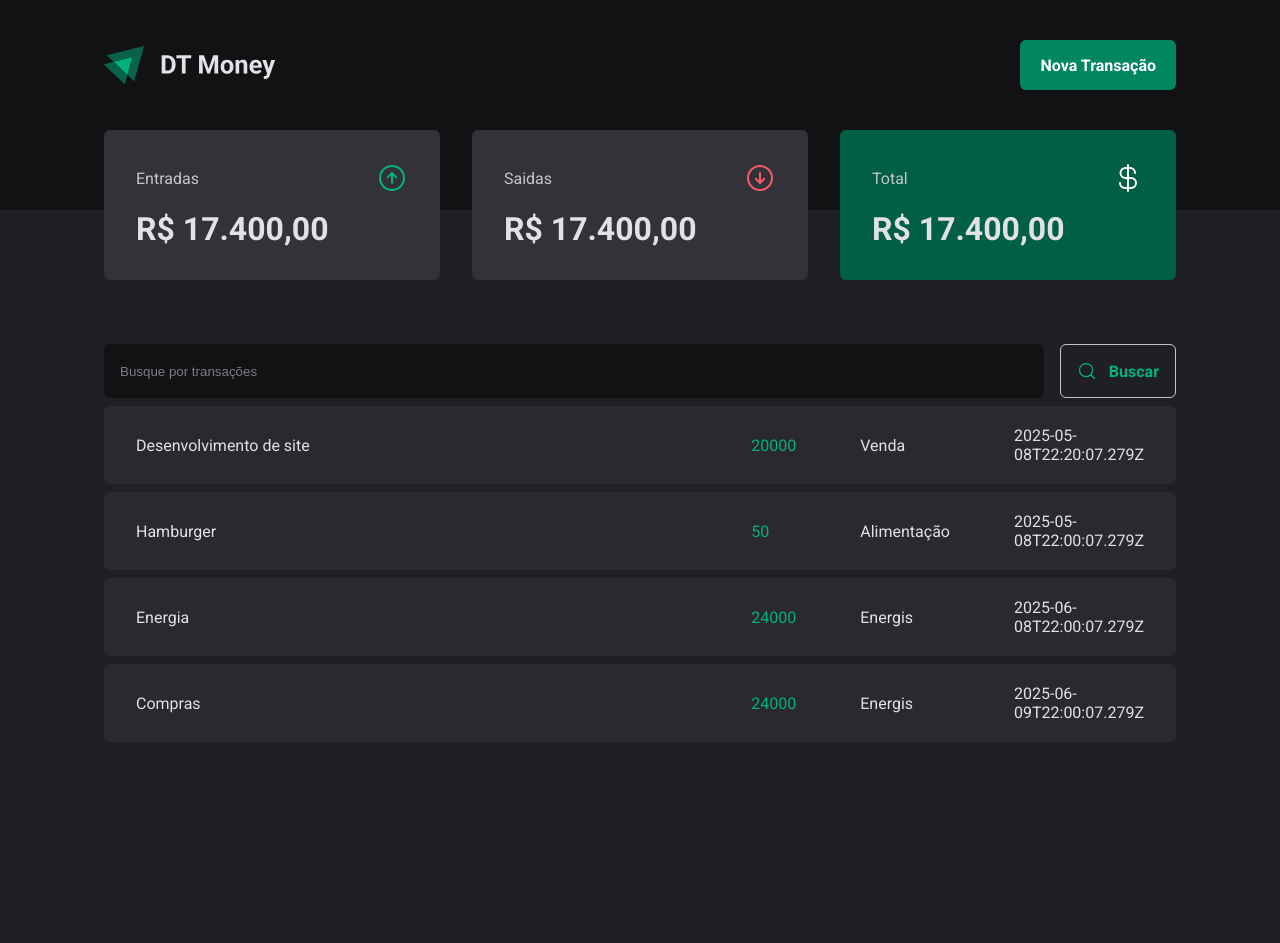
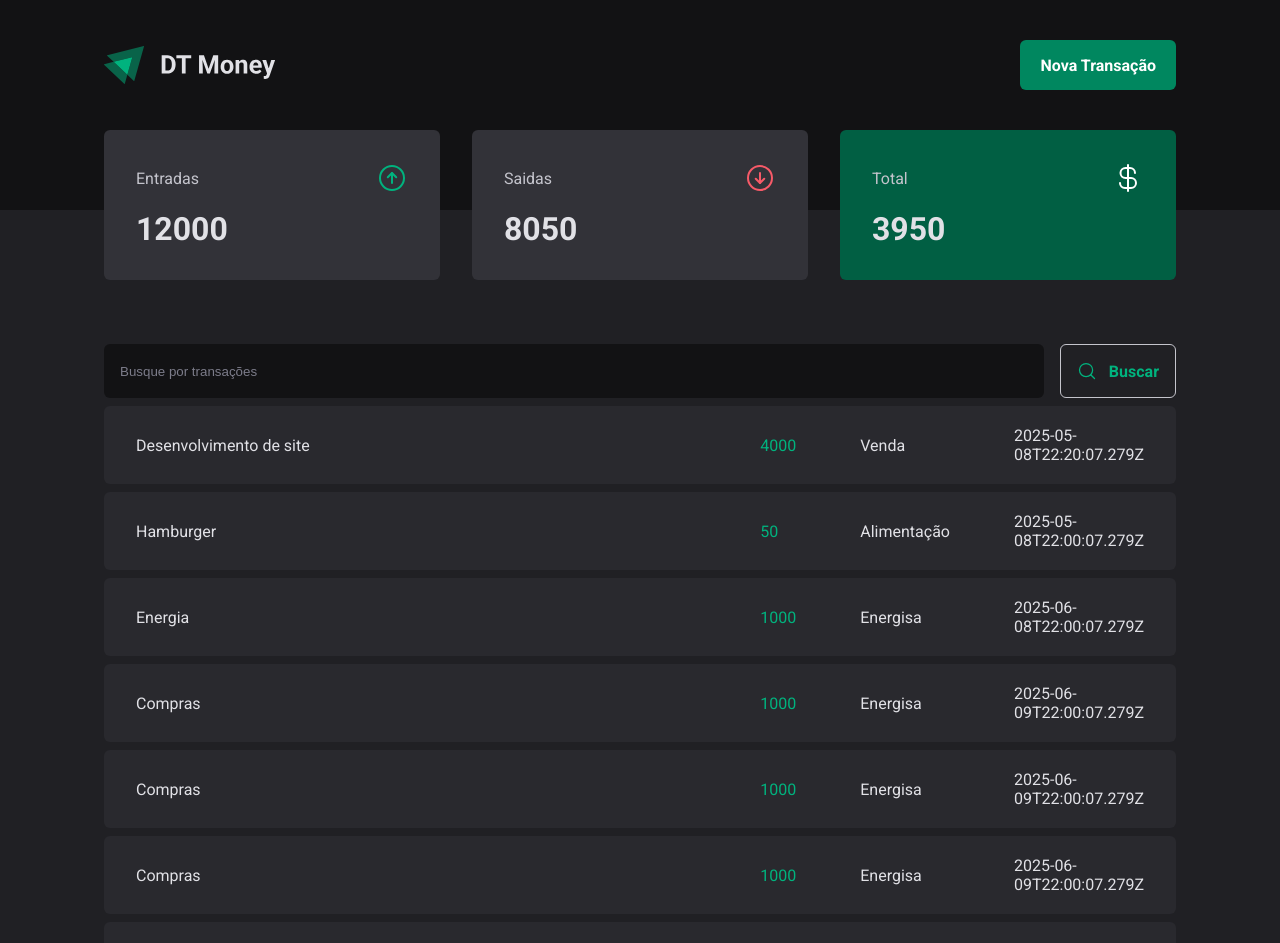
Before and after one commit to Abmaellf/dt-money, a React (Vite) app: page / in a window 1280 px wide. Shown: the top 943 px of the page. Before the commit the page ends 814 px from the top, so only its background shows below. Built offline with nearby package versions, Linux system fonts and the light colour scheme; data requests are answered from the project's data file.

Commit message:
feat(Adicionando o calculo das transações em summary)

```diff
--- a/server.json
+++ b/server.json
@@ -1,38 +1,109 @@
 {
     "transactions": [
         {
-			"id": "1",
+			"id": 1,
 			"description":"Desenvolvimento de site",
 			"type":"income",
 			"category":"Venda",
-			"price":"20000",
+			"price":4000,
 			"createdAt": "2025-05-08T22:20:07.279Z"
 		},
 		{
-			"id": "2",
+			"id": 2,
 			"description":"Hamburger",
 			"type":"outcome",
 			"category":"Alimentação",
-			"price":"50",
+			"price":50,
 			"createdAt": "2025-05-08T22:00:07.279Z"
 		}
         ,
 		{
-			"id": "3",
+			"id": 3,
 			"description":"Energia",
 			"type":"outcome",
-			"category":"Energis",
-			"price":"24000",
+			"category":"Energisa",
+			"price":1000,
 			"createdAt": "2025-06-08T22:00:07.279Z"
 		}
 		,
 		{
-			"id": "4",
+			"id": 4,
 			"description":"Compras",
 			"type":"outcome",
-			"category":"Energis",
-			"price":"24000",
+			"category":"Energisa",
+			"price":1000,
 			"createdAt": "2025-06-09T22:00:07.279Z"
 		}
+		,
+		{
+			"id": 5,
+			"description":"Compras",
+			"type":"outcome",
+			"category":"Energisa",
+			"price":1000,
+			"createdAt": "2025-06-09T22:00:07.279Z"
+		}
+		,
+		{
+			"id": 6,
+			"description":"Compras",
+			"type":"outcome",
+			"category":"Energisa",
+			"price":1000,
+			"createdAt": "2025-06-09T22:00:07.279Z"
+		}
+		,
+		{
+			"id": 7,
+			"description":"Compras",
+			"type":"outcome",
+			"category":"Energisa",
+			"price":1000,
+			"createdAt": "2025-06-09T22:00:07.279Z"
+		}
+		,
+		{
+			"id": 8,
+			"description":"Compras",
+			"type":"outcome",
+			"category":"Energisa",
+			"price":1000,
+			"createdAt": "2025-06-09T22:00:07.279Z"
+		}
+		,
+		{
+			"id": 9,
+			"description":"Compras",
+			"type":"outcome",
+			"category":"Energisa",
+			"price":1000,
+			"createdAt": "2025-06-09T22:00:07.279Z"
+		}
+		,
+		{
+			"id": 10,
+			"description":"Compras",
+			"type":"outcome",
+			"category":"Energisa",
+			"price":1000,
+			"createdAt": "2025-06-09T22:00:07.279Z"
+		},
+		{
+			"id": 11,
+			"description":"Desenvolvimento de site",
+			"type":"income",
+			"category":"Venda",
+			"price":4000,
+			"createdAt": "2025-05-08T22:20:07.279Z"
+		},
+		{
+			"id": 12,
+			"description":"Desenvolvimento de site",
+			"type":"income",
+			"category":"Venda",
+			"price":4000,
+			"createdAt": "2025-05-08T22:20:07.279Z"
+		}
+
     ]
 }
--- a/src/components/Summary/index.tsx
+++ b/src/components/Summary/index.tsx
@@ -6,6 +6,24 @@ import { TransactionContext } from "../../contexts/TransactionsContext";
 export function Summary() {
 
     const { transactions } = useContext(TransactionContext)
+
+    const summary = transactions.reduce(
+        (acc, transaction)=> {
+            if(transaction.type === 'income'){
+                acc.income += transaction.price;
+                acc.total += transaction.price;
+            } else {
+                acc.outcomo += transaction.price;
+                acc.total -= transaction.price;
+            }
+            return acc;
+        },
+        {
+            income: 0,
+            outcomo: 0,
+            total: 0
+        }
+    )
 
     console.log(transactions)
     return(
@@ -16,7 +34,7 @@ export function Summary() {
                     <ArrowCircleUp size={32} color="#00b37e" />
                 </header>
 
-                <strong> R$ 17.400,00 </strong>
+                <strong> { summary.income } </strong>
             </SummaryCard>
             <SummaryCard>
                 <header>
@@ -24,7 +42,7 @@ export function Summary() {
                     <ArrowCircleDown size={32} color="#f75a68" />
                 </header>
 
-                <strong> R$ 17.400,00 </strong>
+                <strong>  { summary.outcomo } </strong>
             </SummaryCard>
             <SummaryCard variant="green">
                 <header>
@@ -32,7 +50,7 @@ export function Summary() {
                     <CurrencyDollar size={32} color="#fff" />
                 </header>
 
-                <strong> R$ 17.400,00 </strong>
+                <strong>  {summary.total } </strong>
             </SummaryCard>
 
         </SummaryContainer>
```
